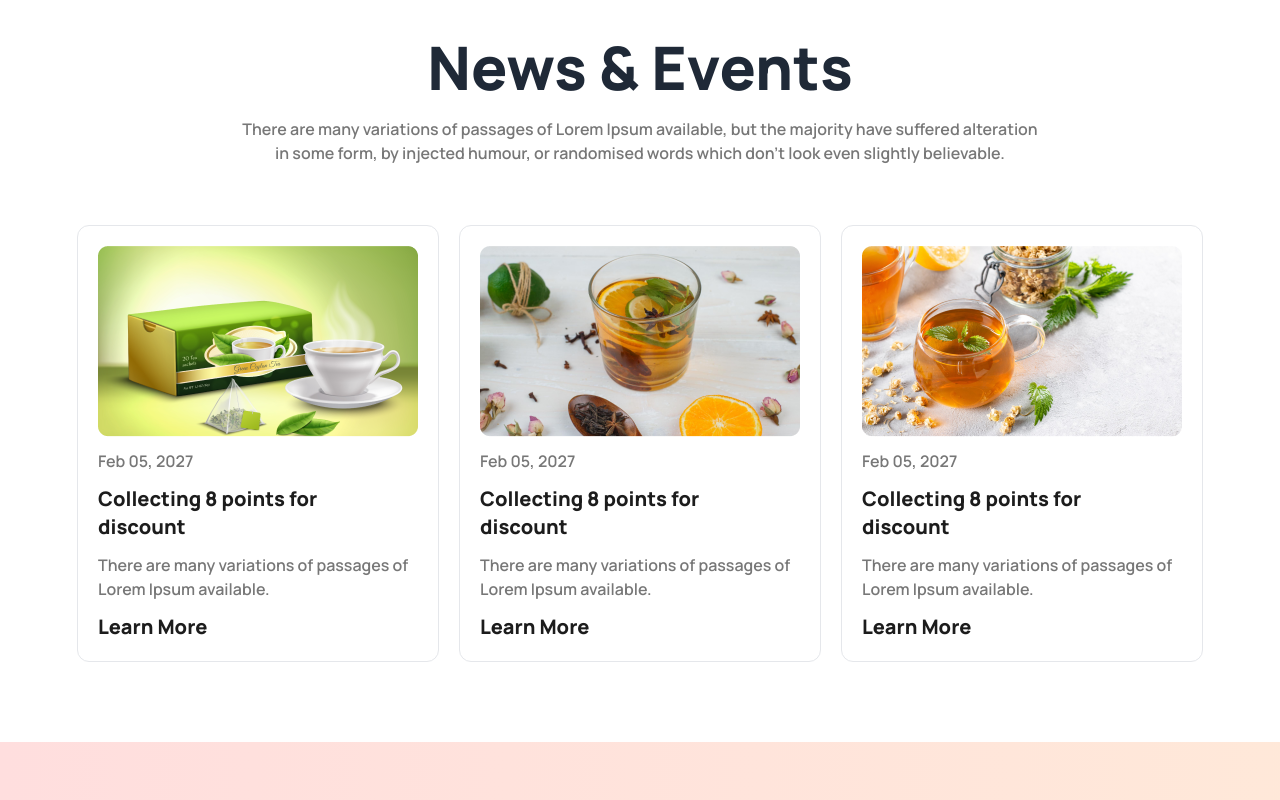
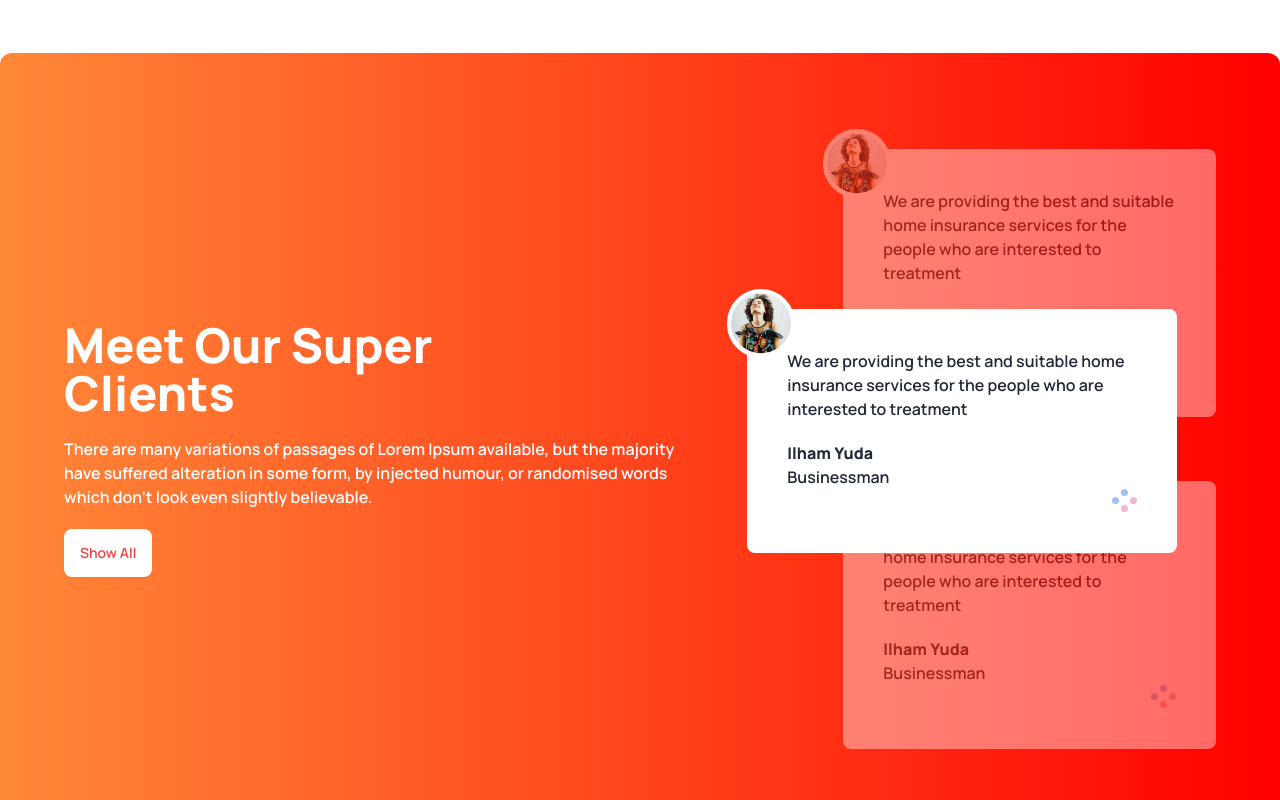
Before and after one commit to jakareya76/tea-house-landing-page, a plain HTML site: page index.html in a window 1280 px wide. Shown: the part 2020-2820 px from the top of the page. Drawn offline with nearby package versions, Linux system fonts and the light colour scheme.

Commit message:
create reviews section

```diff
--- a/index.html
+++ b/index.html
@@ -239,6 +239,85 @@
         </div>
       </section>
 
+      <section
+        class="flex flex-col gap-12 px-16 py-24 my-24 lg:flex-row rounded-xl bg-gradient-to-r from-[#ff8838] to-[#f00]"
+      >
+        <div class="flex items-center lg:pr-28">
+          <div class="space-y-5">
+            <h2 class="text-5xl font-extrabold text-white">
+              Meet Our Super
+              <br />
+              Clients
+            </h2>
+            <p class="text-white">
+              There are many variations of passages of Lorem Ipsum available,
+              but the majority have suffered alteration in some form, by
+              injected humour, or randomised words which don't look even
+              slightly believable.
+            </p>
+            <button class="text-red-500 bg-white border-none btn btn-primary">
+              Show All
+            </button>
+          </div>
+        </div>
+        <!-- review container -->
+        <div class="relative">
+          <!-- next review -->
+          <div class="relative z-10 p-10 mb-16 bg-white rounded-lg opacity-40">
+            <img
+              class="absolute bg-white border-4 border-white rounded-full -top-5 -left-5"
+              src="images/client.png"
+              alt=""
+            />
+            <p>
+              We are providing the best and suitable home insurance services for
+              the people who are interested to treatment
+            </p>
+            <h4 class="mt-5 font-bold">Ilham Yuda</h4>
+            <p class="font-medium">Businessman</p>
+            <div class="flex justify-end">
+              <img src="images/circles.png" alt="" />
+            </div>
+          </div>
+          <!-- current review -->
+          <div
+            class="absolute z-20 top-40 lg:-left-24 lg:w-[430px] p-10 rounded-lg bg-white"
+          >
+            <img
+              class="absolute bg-white border-4 border-white rounded-full -top-5 -left-5"
+              src="images/client.png"
+              alt=""
+            />
+            <p>
+              We are providing the best and suitable home insurance services for
+              the people who are interested to treatment
+            </p>
+            <h4 class="mt-5 font-bold">Ilham Yuda</h4>
+            <p class="font-medium">Businessman</p>
+            <div class="flex justify-end">
+              <img src="images/circles.png" alt="" />
+            </div>
+          </div>
+          <!-- previous review -->
+          <div class="relative z-10 p-10 bg-white rounded-lg opacity-40">
+            <img
+              class="absolute bg-white border-4 border-white rounded-full -top-5 -left-5"
+              src="images/client.png"
+              alt=""
+            />
+            <p>
+              We are providing the best and suitable home insurance services for
+              the people who are interested to treatment
+            </p>
+            <h4 class="mt-5 font-bold">Ilham Yuda</h4>
+            <p class="font-medium">Businessman</p>
+            <div class="flex justify-end">
+              <img src="images/circles.png" alt="" />
+            </div>
+          </div>
+        </div>
+      </section>
+
       <!-- News & Events Section -->
       <section class="px-5 py-10 md:py-20">
         <div class="text-center">
```
